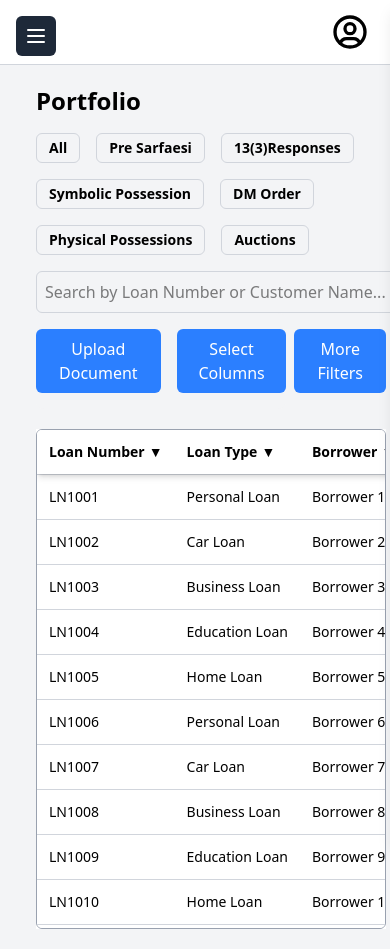
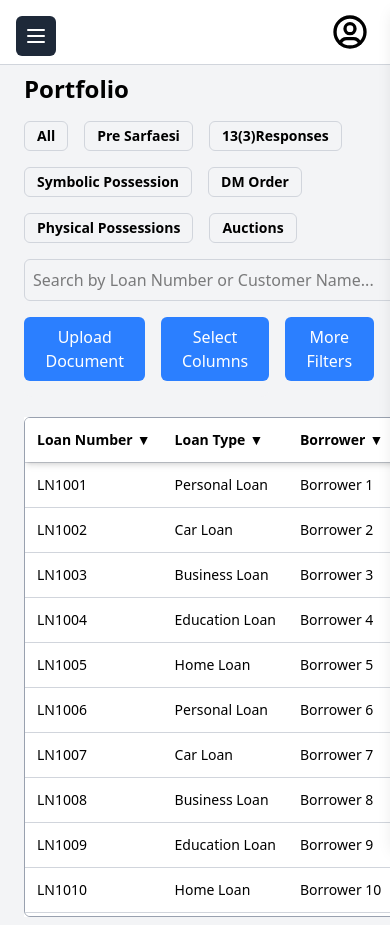
Before and after one commit to kartiknishu/Resollect-Fronend, a React (Vite) app: page / in a window 390 px wide. After the commit the page ends 925 px from the top, so only its background shows below. Built offline with nearby package versions, Linux system fonts and the light colour scheme.

Commit message:
commit 6

```diff
--- a/src/App.jsx
+++ b/src/App.jsx
@@ -81,7 +81,7 @@ function App() {
         <div className='flex'>
           <Sidebar selectedPage={selectedPage} setSelectedPage={setSelectedPage} pages= {pages}/>
 
-          <div className='p-5 w-full'>
+          <div className='p-2 md:p-5 w-full'>
             {pages[selectedPage].tag}
 
           </div>
--- a/src/pages/Portfolio.jsx
+++ b/src/pages/Portfolio.jsx
@@ -95,7 +95,7 @@ const Portfolio = () => {
           />
 
           {/* More Filters Button */}
-          <div className="flex items-center">
+          <div className="flex items-center ml-2 mr-6">
           <button
             className="bg-blue-500 hover:bg-blue-600 text-white px-4 py-2 rounded-md"
             onClick={() => setIsFiltersOpen(true)}
```
